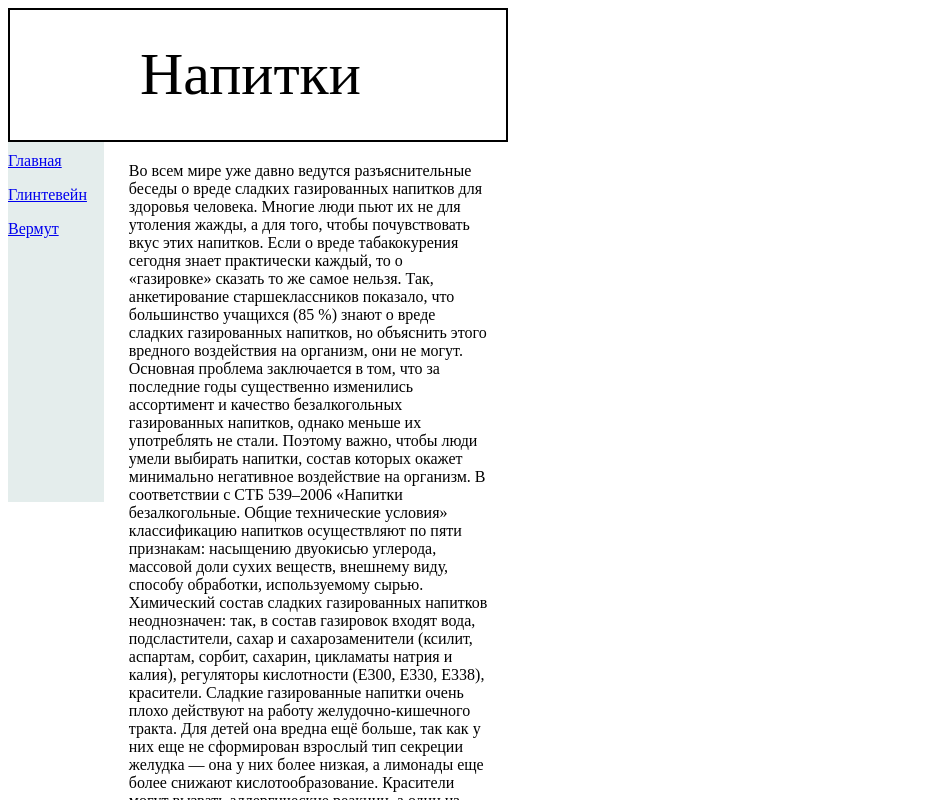
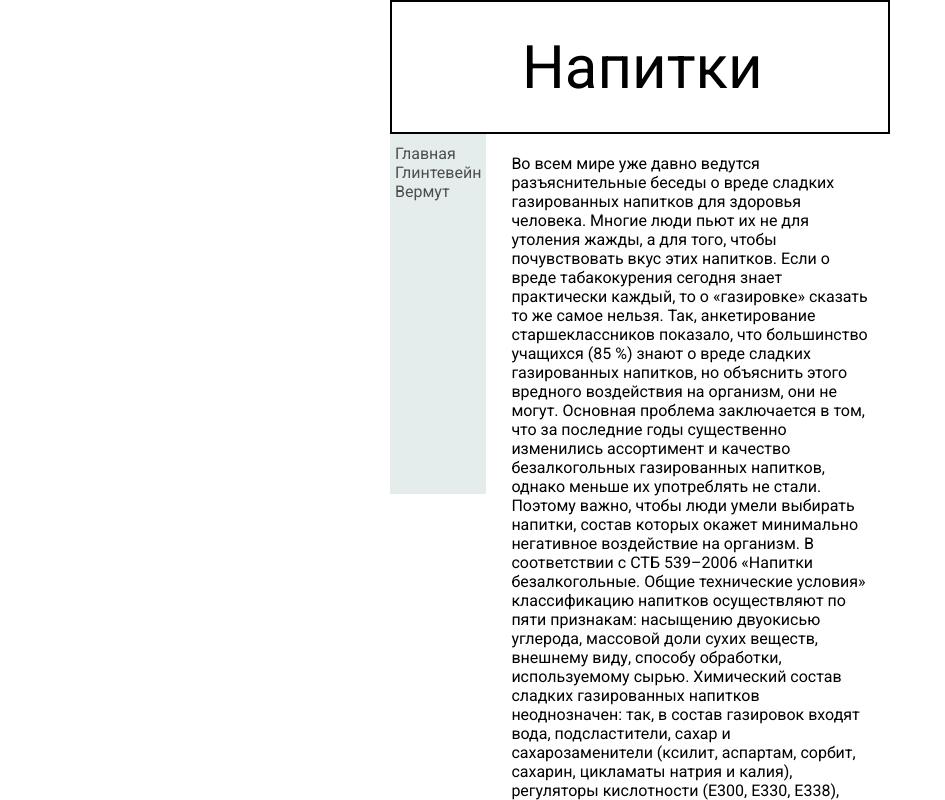
Before and after one commit to fire567/rep_byzg, a React app in the folder alcostore/: page / in a window 1280 px wide. Shown: the top 800 px of the page, without its empty margins (0-945 px from the left). Built offline with nearby package versions, Linux system fonts and the light colour scheme.

Commit message:
global style

```diff
--- a/alcostore/src/components/App/App.css
+++ /dev/null
@@ -1,15 +0,0 @@
-* {
-  margin: 0;
-  padding: 0;
-}
-body{
-  justify-content: center;
-  font-family: 'Roboto';
-  display: flex;
-}
-a{
-  text-decoration: none;
-  color: #4d4e4e;
-  margin: 5px;
-
-}
--- a/alcostore/src/index.js
+++ b/alcostore/src/index.js
@@ -2,17 +2,21 @@ import React  from 'react';
 import { Router, Route, browserHistory } from 'react-router'
 import ReactDOM from 'react-dom';
 
+import { GlobalStyle } from './style.global';
 import App from './components/App/App';
 import HomePage from './pages/Home/Home';
 import GlintwainPage from './pages/Glintwain/Glintwain';
 
 ReactDOM.render((
+  <div>
+    <GlobalStyle />
     <Router history={browserHistory} >
       <Route component={App} >
         <Route path="/" component={HomePage}  />
         <Route path="glintwain" component={GlintwainPage}  />
       </Route>
     </Router>
+  </div>
   ),
   document.getElementById('root')
 );
--- /dev/null
+++ b/alcostore/src/style.global.js
@@ -0,0 +1,19 @@
+import { createGlobalStyle } from 'styled-components'
+
+export const GlobalStyle = createGlobalStyle`
+  * {
+    margin: 0;
+    padding: 0;
+  }
+  body {
+    justify-content: center;
+    font-family: 'Roboto';
+    display: flex;
+  }
+  a {
+    text-decoration: none;
+    color: #4d4e4e;
+    margin: 5px;
+
+  }
+`;
```
Lines whose indentation alone changed are shown as unchanged.
